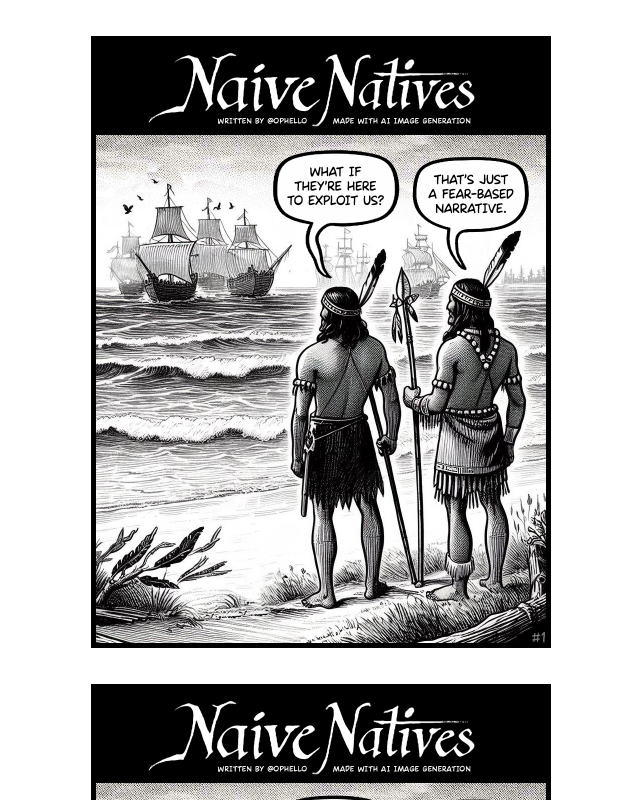
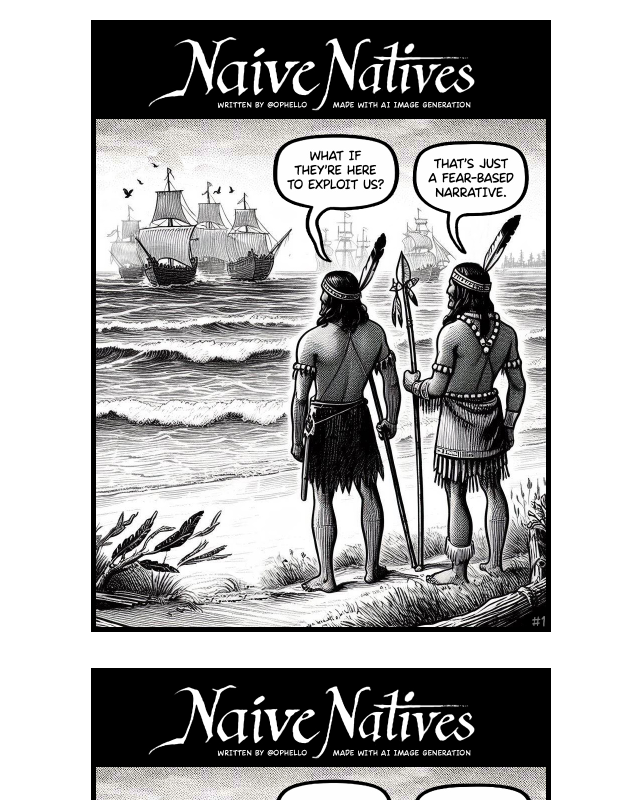
Before and after one commit to ophello/ufotwitter, a plain HTML site: page naivenatives/index.html in a window 1280 px wide. Shown: the top 800 px of the page, without its empty margins (319-959 px from the left). Drawn offline with Linux system fonts and the light colour scheme.

Commit message:
Update index.html

```diff
--- a/naivenatives/index.html
+++ b/naivenatives/index.html
@@ -1,22 +1,25 @@
 <html>
   <head>
+    <meta name="viewport" content="width=device-width, initial-scale=1">
     <style>
+
       * {
         margin: 0;
         padding: 0;
         box-sizing: border-box;
       }
-      body {padding:36px; }
+
+      body { padding:20px; }
+
       img {
-width:100%;
+        display: block;
+        width: 100%;
+        height: auto;
         max-width: 460px;
-        height: auto;
-        display: block;
-        margin-left: auto;
-        margin-right: auto;
+        margin: 0 auto;
       }
+
     </style>
-    <meta name="viewport" content="width=device-width, initial-scale=1">
   </head>
   <body>
     <img src="NaiveNatives01.jpg" alt="Naive Natives #1"><br><br>
```
